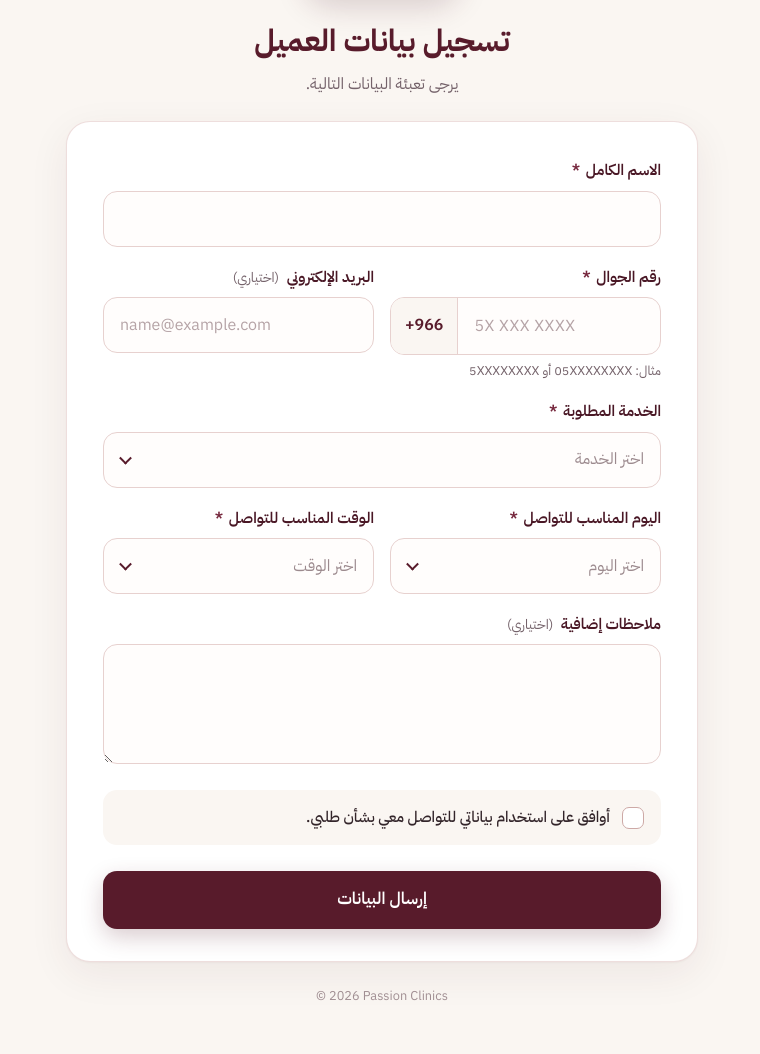
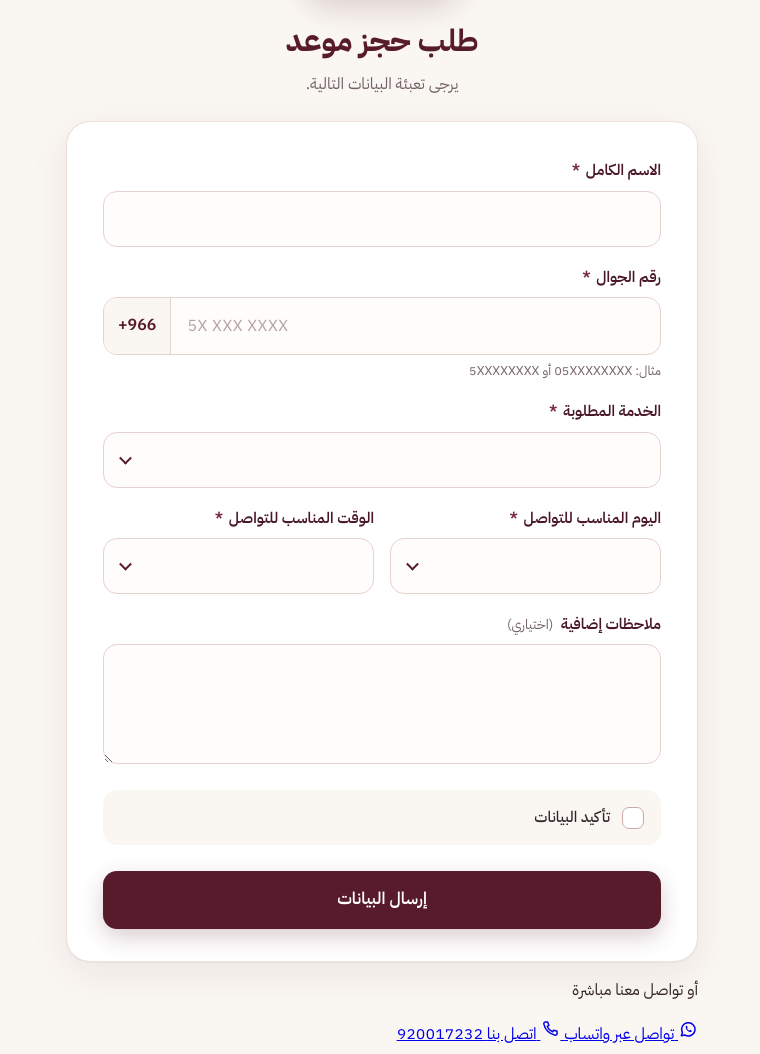
Before and after one commit to passionclinics/passion-clinic-register, a plain HTML site: page index.html in a window 1280 px wide. Shown: the part 246-1300 px from the top of the page, without its empty margins (258-1018 px from the left). Drawn offline with Linux system fonts and the light colour scheme; no server answers; a script that the page names is missing.

Commit message:
index.html

```diff
--- a/index.html
+++ b/index.html
@@ -5,7 +5,7 @@
   <meta name="viewport" content="width=device-width, initial-scale=1, viewport-fit=cover" />
   <meta name="theme-color" content="#581B2B" />
   <meta name="robots" content="noindex" />
-  <title>تسجيل بيانات العميل | Passion Clinics</title>
+  <title>طلب حجز موعد | Passion Clinics</title>
   <link rel="icon" type="image/png" href="passion-clinics-logo.png" />
   <link rel="preconnect" href="https://fonts.googleapis.com" />
   <link rel="preconnect" href="https://fonts.gstatic.com" crossorigin />
@@ -41,12 +41,12 @@
         width="447"
         height="447"
       />
-      <h1 class="brand__title" data-i18n="title">تسجيل بيانات العميل</h1>
+      <h1 class="brand__title" data-i18n="title">طلب حجز موعد</h1>
       <p class="brand__subtitle" data-i18n="subtitle">يرجى تعبئة البيانات التالية.</p>
     </header>
 
     <section class="card" aria-labelledby="formTitle">
-      <h2 id="formTitle" class="visually-hidden" data-i18n="title">تسجيل بيانات العميل</h2>
+      <h2 id="formTitle" class="visually-hidden" data-i18n="title">طلب حجز موعد</h2>
 
       <div class="alert" id="formAlert" role="alert" aria-live="assertive" hidden></div>
 
@@ -63,7 +63,6 @@
             <p class="field__error" id="fullName-error"></p>
           </div>
 
-          <div class="row">
           <!-- 2. Mobile -->
           <div class="field" data-field="mobile">
             <label for="mobile">
@@ -78,19 +77,6 @@
             </div>
             <p class="field__hint" id="mobile-hint" data-i18n="mobileHint">مثال: 05XXXXXXXX أو 5XXXXXXXX</p>
             <p class="field__error" id="mobile-error"></p>
-            </div>
-
-            <!-- 3. Email (optional) -->
-            <div class="field" data-field="email">
-              <label for="email">
-                <span data-i18n="email">البريد الإلكتروني</span>
-                <span class="opt" data-i18n="optional">(اختياري)</span>
-              </label>
-              <input id="email" name="email" type="email" inputmode="email" autocomplete="email"
-                     maxlength="120" dir="ltr" placeholder="name@example.com"
-                     aria-describedby="email-error" />
-              <p class="field__error" id="email-error"></p>
-            </div>
           </div>
 
           <!-- 4. Service -->
@@ -151,7 +137,7 @@
             <label class="check" for="consent">
               <input id="consent" name="consent" type="checkbox" required aria-describedby="consent-error" />
               <span class="check__box" aria-hidden="true"></span>
-              <span class="check__text" data-i18n="consent">أوافق على استخدام بياناتي للتواصل معي بشأن طلبي.</span>
+              <span class="check__text" data-i18n="consent">تأكيد البيانات</span>
             </label>
             <p class="field__error" id="consent-error"></p>
           </div>
@@ -174,6 +160,21 @@
       </div>
     </section>
 
+
+    <section class="contact" aria-labelledby="contactTitle">
+      <p class="contact__title" id="contactTitle" data-i18n="contactTitle">أو تواصل معنا مباشرة</p>
+      <div class="contact__actions">
+        <a class="contact__btn contact__btn--wa" id="waBtn" href="https://wa.me/966920017232" target="_blank" rel="noopener">
+          <svg viewBox="0 0 24 24" width="20" height="20" aria-hidden="true"><path d="M4 20l1.3-3.9A8 8 0 1 1 8 19.1L4 20z" fill="none" stroke="currentColor" stroke-width="1.8" stroke-linejoin="round"/><path d="M9.2 8.6c.2-.4.5-.4.7-.4h.5c.2 0 .4.1.5.4l.6 1.4c.1.2 0 .4-.1.6l-.4.5c-.1.1-.1.3 0 .5.5.9 1.3 1.6 2.2 2.1.2.1.4.1.5 0l.5-.5c.2-.2.4-.2.6-.1l1.4.6c.2.1.3.3.3.5v.5c0 .3-.1.6-.4.7-.6.3-1.4.5-2.4.1-1.9-.7-3.6-2.4-4.3-4.3-.3-1-.2-1.7.1-2.2z" fill="currentColor"/></svg>
+          <span data-i18n="whatsapp">تواصل عبر واتساب</span>
+        </a>
+        <a class="contact__btn contact__btn--call" id="callBtn" href="tel:920017232">
+          <svg viewBox="0 0 24 24" width="20" height="20" aria-hidden="true"><path d="M6.6 3.5h2.6l1.4 4.1-1.9 1.3a11.5 11.5 0 0 0 6.4 6.4l1.3-1.9 4.1 1.4v2.6a2 2 0 0 1-2.2 2A16.7 16.7 0 0 1 4.6 5.7a2 2 0 0 1 2-2.2z" fill="none" stroke="currentColor" stroke-width="1.8" stroke-linejoin="round"/></svg>
+          <span><span data-i18n="call">اتصل بنا</span> <bdi dir="ltr">920017232</bdi></span>
+        </a>
+      </div>
+    </section>
+
     <footer class="foot">© <span id="year"></span> Passion Clinics</footer>
   </main>
 
```
Lines whose indentation alone changed are shown as unchanged.
